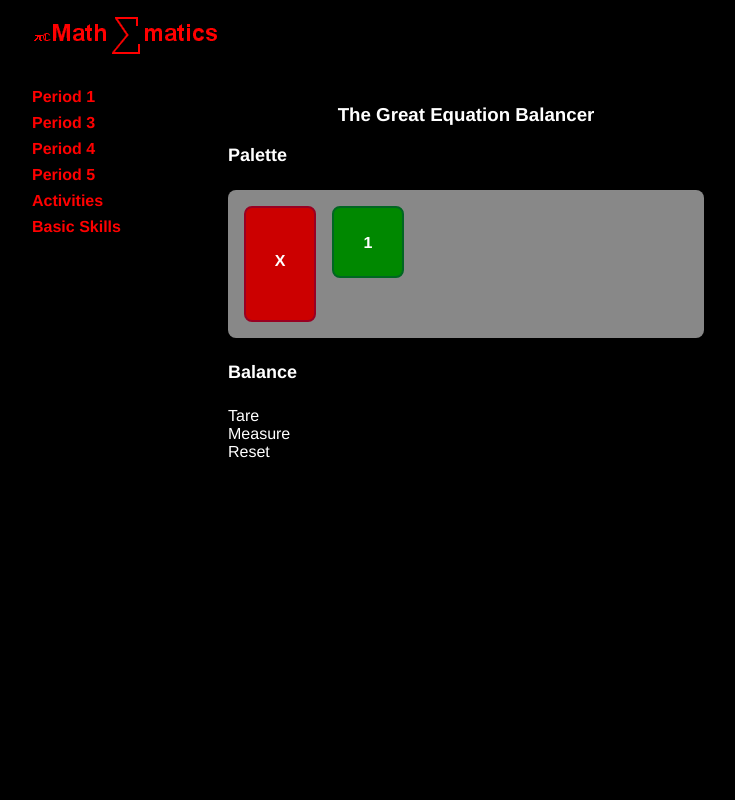
After one commit to whatisthehumanspirit/tcmathematics, a PHP site: page /equation-balancer.php in a window 1280 px wide. The commit adds this page. Shown: the whole page, without its empty margins (264-999 px from the left). Run offline with PHP 8.4, Linux system fonts and the light colour scheme; some libraries are stand-ins or nearby versions.

Commit message:
Started work on equation balancer.

```diff
--- a/css/screen.css
+++ b/css/screen.css
@@ -44,15 +44,15 @@ table {
 /* Reference Styles */
 
 .round-corners {
+	border-radius: 8px;
+  -moz-border-radius-topleft: 8px;
+  -moz-border-radius-topright: 8px;
+  -moz-border-radius-bottomright: 8px;
+  -moz-border-radius-bottomleft: 8px;
   -webkit-border-top-left-radius: 8px;
   -webkit-border-top-right-radius: 8px;
   -webkit-border-bottom-right-radius: 8px;
   -webkit-border-bottom-left-radius: 8px;
-  -moz-border-radius-topleft: 8px;
-  -moz-border-radius-topright: 8px;
-  -moz-border-radius-bottomright: 8px;
-  -moz-border-radius-bottomleft: 8px;
-  border-radius: 8px;
 }
 
 .transparency {
@@ -70,9 +70,20 @@ table {
 
 body {
   background-color: #000000;
-  color: #fbe254;
+  color: #ffffff;
   font-size: 16px;
   font-family: Helvetica, Arial, sans-serif;
+}
+
+h4 {
+	text-align: left;
+	font-size: 18px;
+	font-weight: bold;
+}
+
+a {
+  text-decoration: none;
+  color: #ffffff;
 }
 
 #main {
@@ -106,7 +117,7 @@ body {
 }
 
 .menu-item-active {
-  color: #fbe254;
+  color: #ffffff;
 }
 
 .menu-level-1 {
@@ -143,7 +154,51 @@ body {
   background-color: #000000;
 }
 
-#content a {
-  text-decoration: none;
-  color: #fbe254;
+/* Equation balancer */
+
+.algebra-tile-x {
+	border: 2px solid #990022;
+	width: 68px;
+	height: 112px;
+	background-color: #cc0000;
 }
+
+.algebra-tile-1 {
+	border: 2px solid #006622;
+	width: 68px;
+	height: 68px;
+	background-color: #008800;
+}
+
+.algebra-tile .label {
+	width: 100%;
+	text-align: center;
+	font-weight: bold;
+}
+
+.algebra-tile-x .label {
+	margin-top: 44px;
+}
+
+.algebra-tile-1 .label {
+	margin-top: 26px;
+}
+
+#palette {
+	position: relative;
+	margin-bottom: 24px;
+	padding: 16px;
+	width: 444px;
+	height: 116px;
+	background-color: #888888;
+}
+
+#palette .algebra-tile-x {
+	float: left;
+	margin-right: 16px;
+}
+
+#palette .algebra-tile-1 {
+	float: left;
+	margin-right: 16px;
+}
--- /dev/null
+++ b/equation-balancer.php
@@ -0,0 +1,43 @@
+<?php
+    # This parameter identifies the page and is used to configure the menu.
+    # It is false in this case because the home page isn't listed in the menu.
+    $page = 'equation-balancer';
+
+    require_once('template-header.php');
+?>
+
+                    <div id="content">
+                        <script type="text/javascript" src="https://ajax.googleapis.com/ajax/libs/jqueryui/1.8.16/jquery-ui.min.js"></script>
+
+                        <h3>The Great Equation Balancer</h3>
+
+                        <h4>Palette</h4>
+
+                        <div id="palette" class="round-corners">
+                            <div class="algebra-tile algebra-tile-x round-corners">
+                                <div class="label">X</div>
+                            </div>
+
+                            <div class="algebra-tile algebra-tile-1 round-corners">
+                                <div class="label">1</div>
+                            </div>
+                        </div>
+
+                        <h4>Balance</h4>
+
+                        <div id="balance-area">
+                            <div id="pan-1" class="balance-pan"></div>
+
+                            <div id="balance">
+                                <div id="tare" class="balance-button">Tare</div>
+                                <div id="measure" class="balance-button">Measure</div>
+                                <div id="reset" class="balance-button">Reset</div>
+                            </div>
+
+                            <div id="pan-2 class="balance-pan"></div>
+                        </div>
+                    </div>
+
+<?php
+    require_once('template-menu.php')
+?>
--- a/template-header.php
+++ b/template-header.php
@@ -12,7 +12,7 @@
 
         <link rel="stylesheet" type="text/css" media="screen" href="css/screen.css" />
 
-        <script type="text/javascript" src="http://code.jquery.com/jquery-1.6.4.min.js"></script>
+        <script type="text/javascript" src="https://ajax.googleapis.com/ajax/libs/jquery/1.7.1/jquery.min.js"></script>
 
         <script type="text/javascript">
             // These nested functions govern the behavior of the menu.
```
